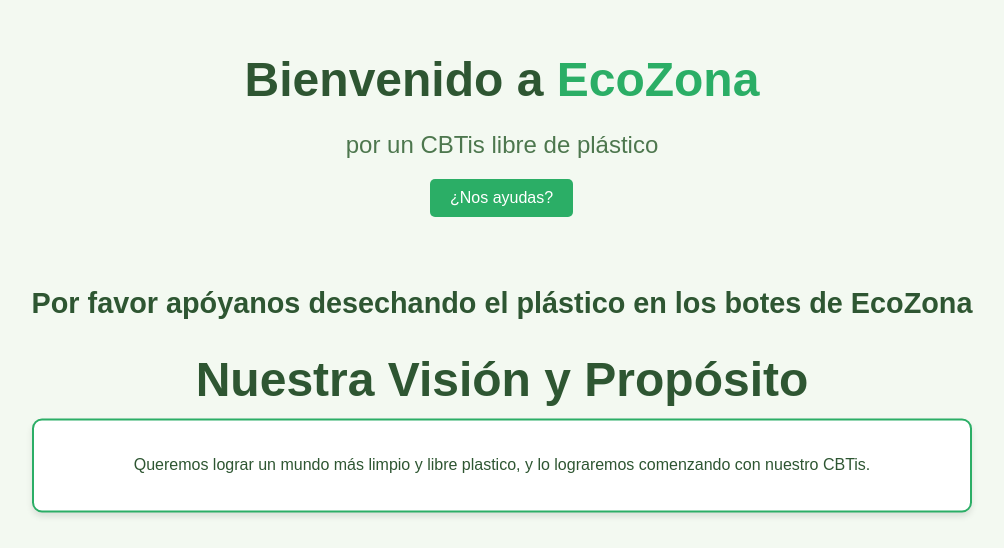
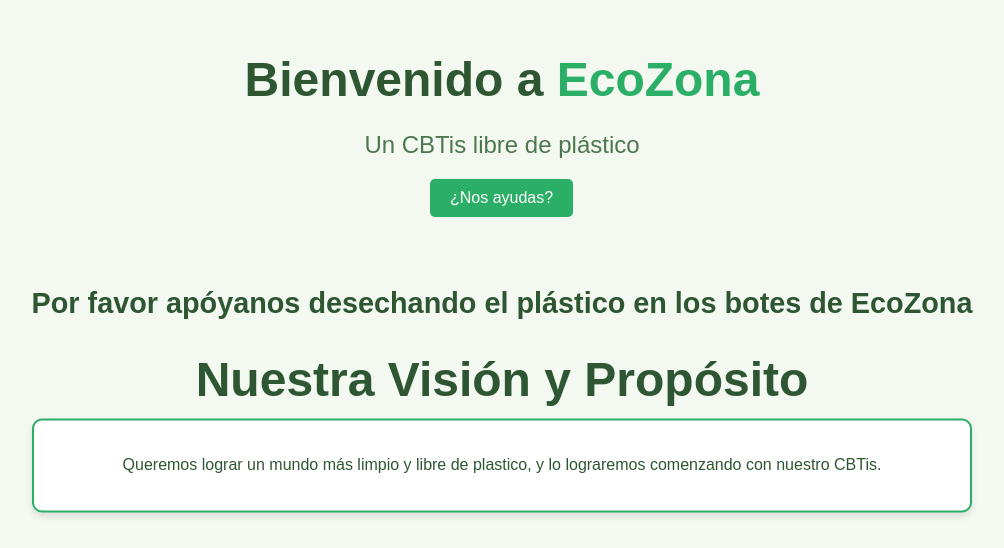
Before and after one commit to Ecozona/Ecozona.github.io, a plain HTML site: page index.html in a window 1280 px wide. Both pictures are taken after a click on the button "¿Nos ayudas?". Shown: the top 548 px of the page, without its empty margins (138-1142 px from the left). Drawn offline with Linux system fonts and the light colour scheme.

Commit message:
Update index.html

```diff
--- a/index.html
+++ b/index.html
@@ -11,7 +11,7 @@
         <h1 class="fade-in">
             Bienvenido a <span class="highlight">EcoZona</span>
         </h1>
-        <p class="subtitle fade-in">por un CBTis libre de plástico</p>
+        <p class="subtitle fade-in">Un CBTis libre de plástico</p>
         <button id="start-button" class="fade-in">¿Nos ayudas?</button>
     </div>
 
@@ -19,7 +19,7 @@
         <h2>Por favor apóyanos desechando el plástico en los botes de EcoZona</h2>
         <h1>Nuestra Visión y Propósito</h1>
         <div class="floating-block">
-            <p>Queremos lograr un mundo más limpio y libre plastico, y lo lograremos comenzando con nuestro CBTis.</p>
+            <p>Queremos lograr un mundo más limpio y libre de plastico, y lo lograremos comenzando con nuestro CBTis.</p>
         </div>
         <h2>Distintas EcoZonas</h2>
         <div class="ecozone-section">
```
